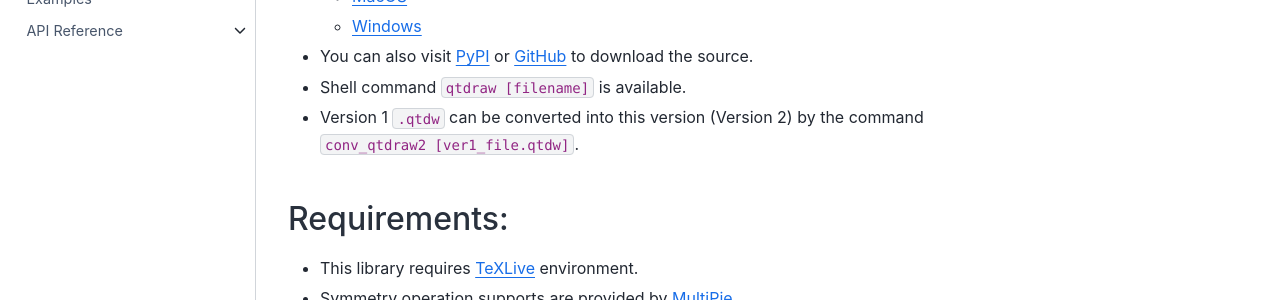
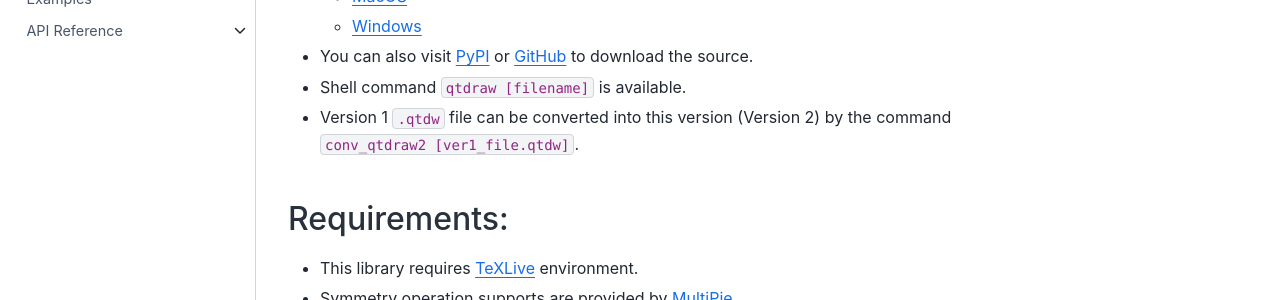
Before and after one commit to CMT-MU/QtDraw, a Jupyter Book: the page built from docs/src/install.md, in a window 1280 px wide and 900 px high. Shown: the part 402-702 px from the top of the window. Built offline with Jupyter Book 1.0.4 settings and Sphinx 7.4.7 and the Sphinx Book theme 1.1.4, drawn with Linux system fonts in a browser that asks for light colours.

Commit message:
minor change

```diff
--- a/docs/src/install.md
+++ b/docs/src/install.md
@@ -12,7 +12,7 @@ pip install qtdraw
   - [Windows](https://github.com/CMT-MU/QtDraw/tree/main/others/QtDraw_WinApp.zip)
 - You can also visit [PyPI](https://pypi.org/project/qtdraw/) or [GitHub](https://github.com/CMT-MU/QtDraw) to download the source.
 - Shell command `qtdraw [filename]` is available.
-- Version 1 `.qtdw` can be converted into this version (Version 2) by the command `conv_qtdraw2 [ver1_file.qtdw]`.
+- Version 1 `.qtdw` file can be converted into this version (Version 2) by the command `conv_qtdraw2 [ver1_file.qtdw]`.
 
 ## Requirements:
 - This library requires [TeXLive](https://www.tug.org/texlive/) environment.
```
Also changed, not shown: docs/README.md (+7 -7 lines).
